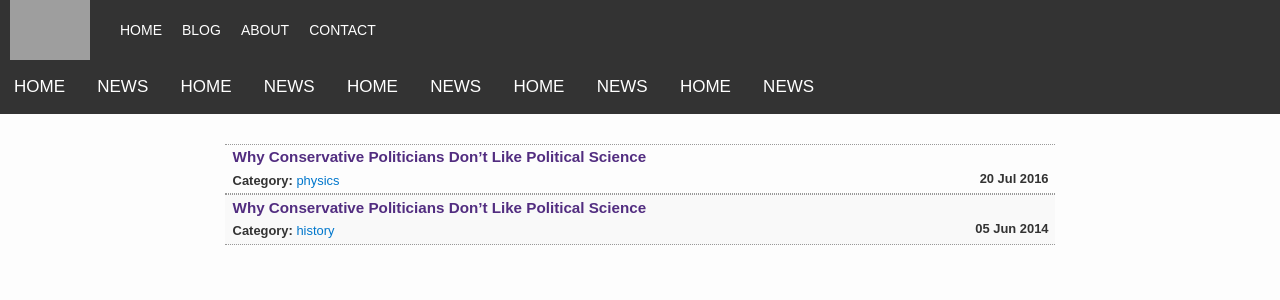
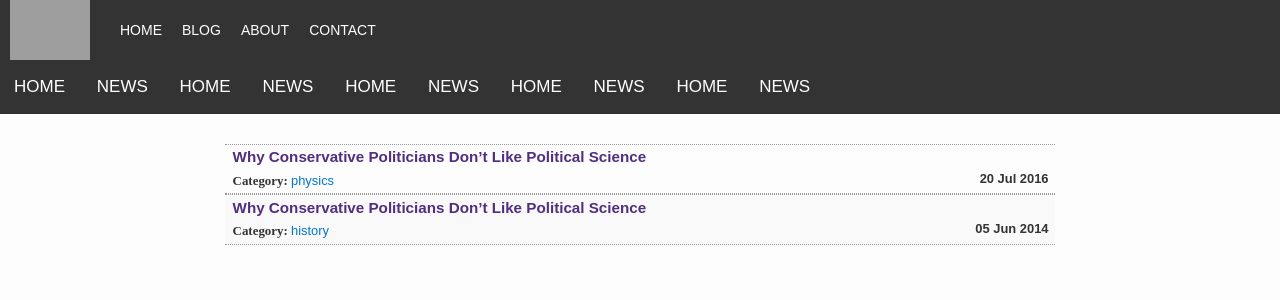
Before and after one commit to Indscience/indscience.github.io, a Jekyll site: the page built from index.html, in a window 1280 px wide. Shown: the top 300 px of the page. Built offline with Jekyll 4.4.1, drawn with Linux system fonts in a browser that asks for light colours; nearby versions of some CDN libraries; some web fonts are replaced; grey boxes are pictures that could not be loaded.

Commit message:
Update main.scss

```diff
--- a/css/main.scss
+++ b/css/main.scss
@@ -6,7 +6,7 @@
 
 
 // Our variables
-$base-font-family: 'Saira', sans-serif;
+$base-font-family: 'Coda', cursive;
 $base-font-size:   .95em;
 $small-font-size:  $base-font-size * 0.875;
 $base-line-height: 1.5;
```
